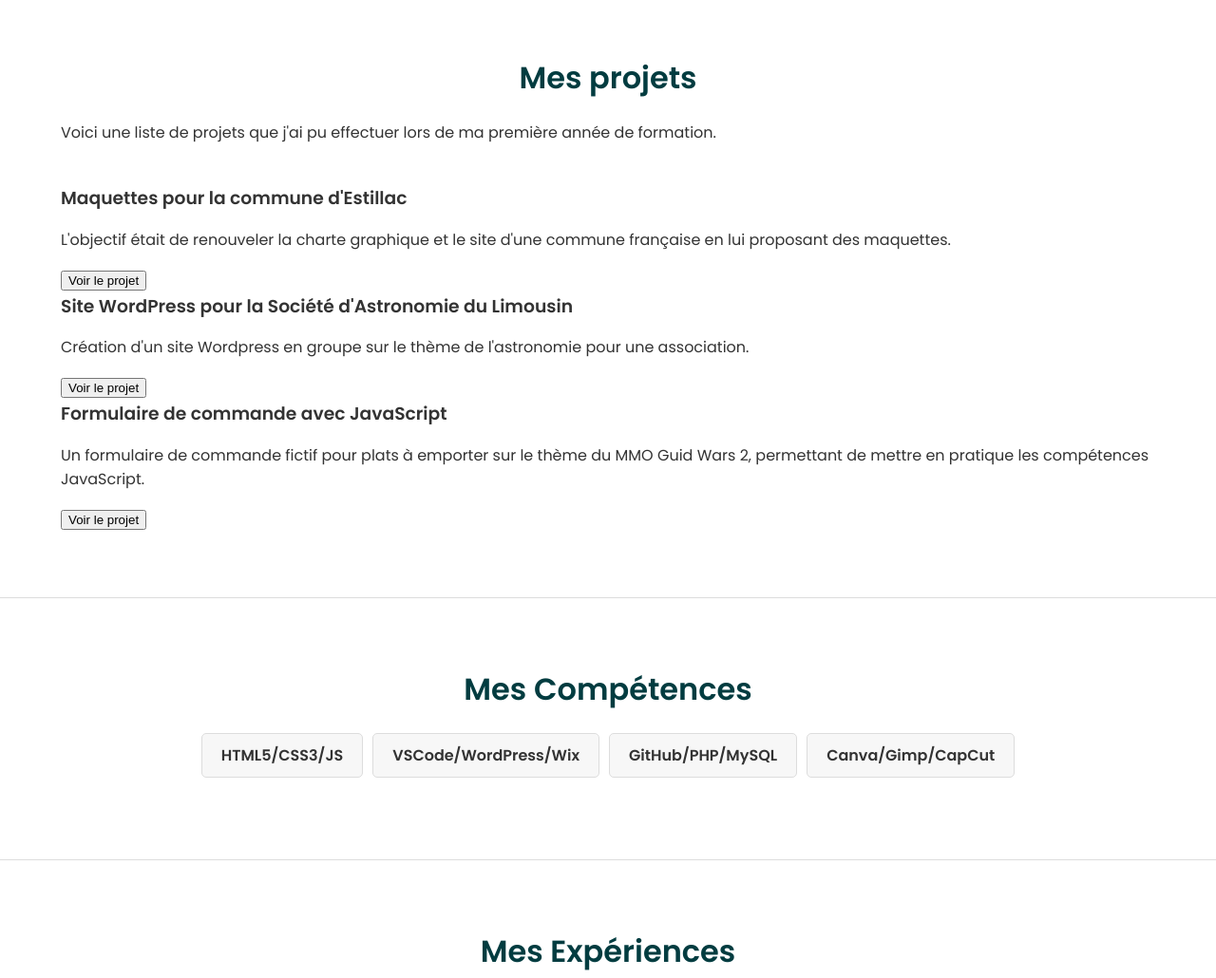
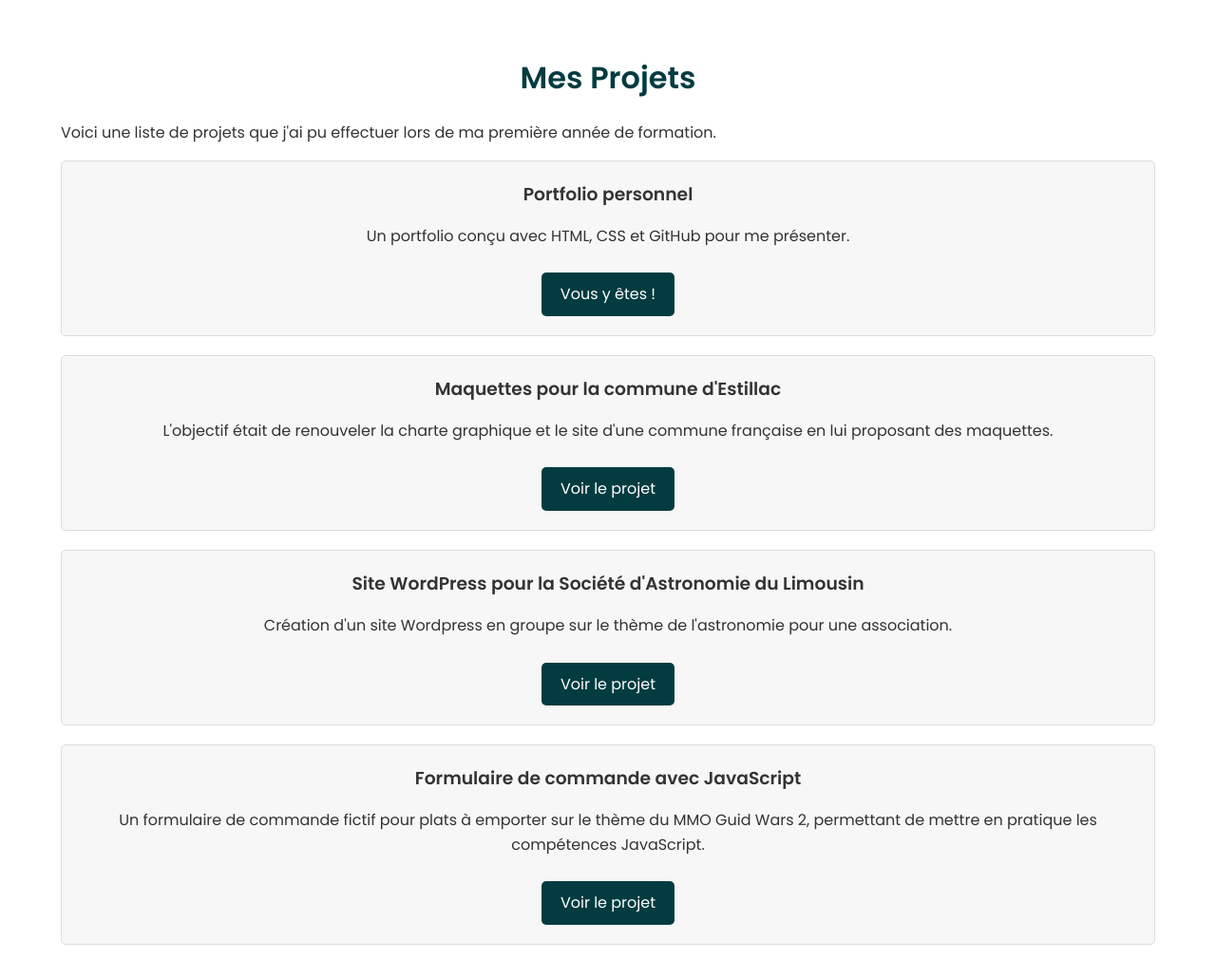
Before and after one commit to unilimjf/cv_portfolio_jade_faroux, a plain HTML site: page index.html in a window 1280 px wide. Shown: the part 920-1950 px from the top of the page at 95% size. Drawn offline with Linux system fonts and the light colour scheme.

Commit message:
index.html

```diff
--- a/index.html
+++ b/index.html
@@ -45,22 +45,28 @@
 	<!-- Section Projets -->
     <section id="projets" class="section">
         <div class="container">
-			<h2>Mes projets</h2>
-			<div class="projects">
+            <h2>Mes Projets</h2>
 		<p>Voici une liste de projets que j'ai pu effectuer lors de ma première année de formation.</p>
-			<br>
+            <div class="projet">
+                <h3>Portfolio personnel</h3>
+                <p>Un portfolio conçu avec HTML, CSS et GitHub pour me présenter.</p>
+                <a href="#" target="_blank">Vous y êtes !</a>
+            </div>
+            <div class="projet">
                 <h3>Maquettes pour la commune d'Estillac</h3>
                 <p>L'objectif était de renouveler la charte graphique et le site d'une commune française en lui proposant des maquettes.</p>
-				<button>Voir le projet</button>
-				<br>
+                <a href="https://faroux1.hosting.unilim.fr/UEL102/" target="_blank">Voir le projet</a>
+            </div>
+	    <div class="projet">
                 <h3>Site WordPress pour la Société d'Astronomie du Limousin</h3>
                 <p>Création d'un site Wordpress en groupe sur le thème de l'astronomie pour une association.</p>
-				<button>Voir le projet</button>
-				<br>
+                <a src href="https://faroux1.hosting.unilim.fr/UEL104/" target="_blank">Voir le projet</a>
+            </div>
+	    <div class="projet">
                 <h3>Formulaire de commande avec JavaScript</h3>
                 <p>Un formulaire de commande fictif pour plats à emporter sur le thème du MMO Guid Wars 2, permettant de mettre en pratique les compétences JavaScript.</p>
-				<button>Voir le projet</button>
-				<br>
+                <a src href="https://faroux1.hosting.unilim.fr/UEL104/" target="_blank">Voir le projet</a>
+            </div>
         </div>
     </section>
 
```
Lines whose indentation alone changed are shown as unchanged.
